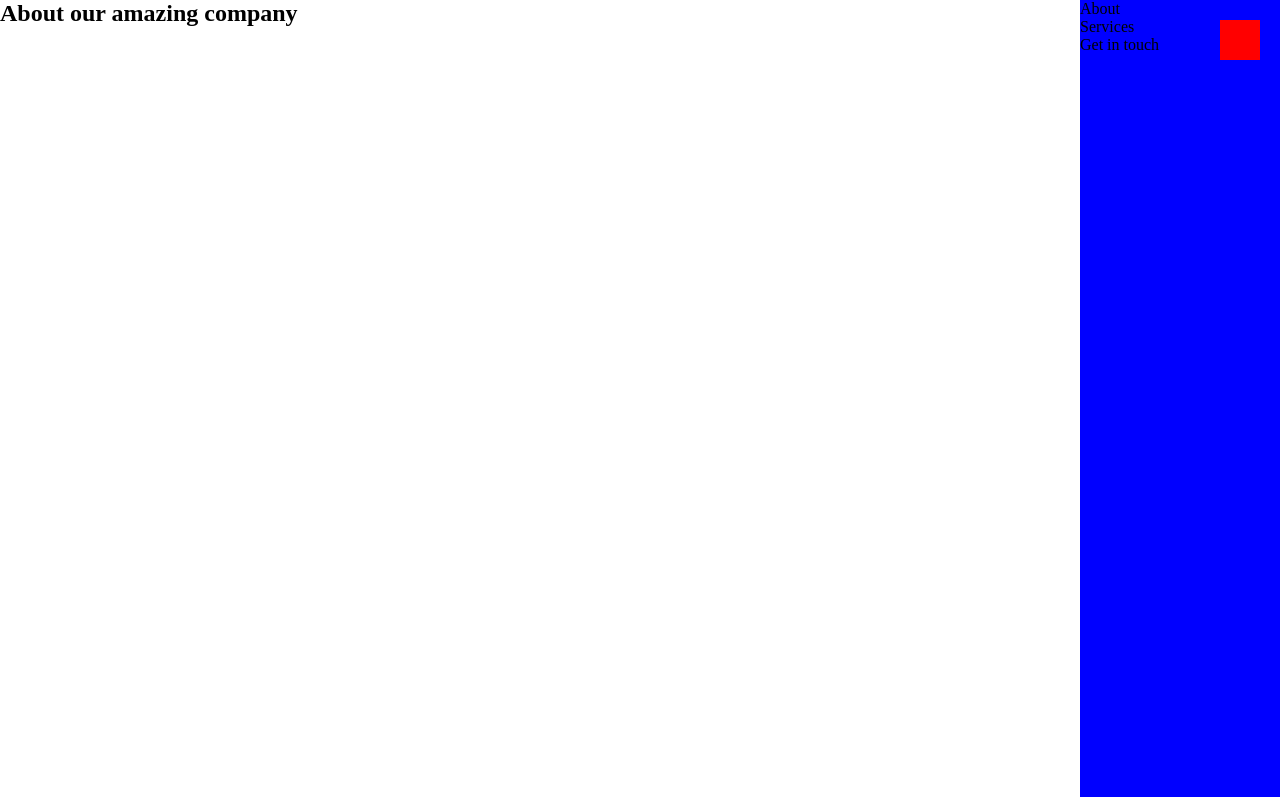
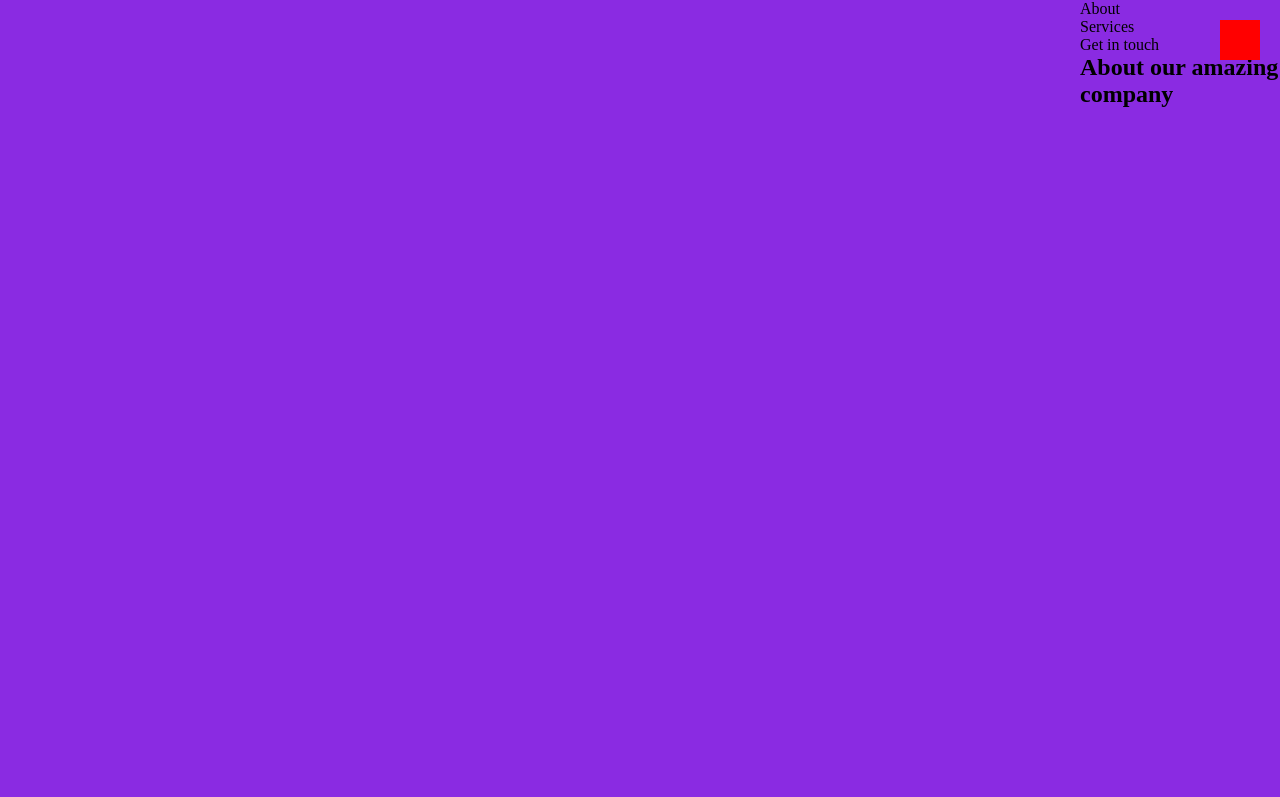
Before and after one commit to Uncasaa/w2-practices, a plain HTML site: page index.html in a window 1280 px wide. Both pictures are taken after a click on the button 1240 px from the left and 40 px from the top of the page. Shown: the top 797 px of the page. Drawn offline with Linux system fonts and the light colour scheme.

Commit message:
bodyId onclick

```diff
--- a/index.html
+++ b/index.html
@@ -10,7 +10,7 @@
     <link rel="stylesheet" href="./style.css">
     <script src="./script.js"></script>
 </head>
-<body>
+<body id="bodyId">
     <button id="menu-btn"></button>
     <nav id="nav">
         <ul>
--- a/script.js
+++ b/script.js
@@ -1,6 +1,6 @@
 function toggleClicked(event) {
     event.target.classList.toggle("clicked");
-    document.getElementById("nav").classList.toggle("clicked");
+    document.getElementById("bodyId").classList.toggle("clicked");
 };
 
 function loadEvent() {
@@ -11,3 +11,8 @@ function loadEvent() {
 };
 
 window.addEventListener("load", loadEvent);
+
+/* function toggleClicked(event) {
+    document.getElementById("bodyID").classList.toggle("clicked");
+};
+ */
--- a/style.css
+++ b/style.css
@@ -60,13 +60,13 @@ section {
     background-color: red;
 }
 
-#nav {
+#bodyId {
     position: fixed;
     top: 0;
     right: -200px;
     width: 200px;
     height: 100vh;
-    z-index: 9;
+    z-index: 8;
 
     background-color: blue;
 }
@@ -74,3 +74,11 @@ section {
 #nav.clicked {
     right: 0;
 }
+#bodyId {
+    z-index: 8;
+}
+
+#bodyId.clicked {
+    right: 0;
+    background-color: blueviolet;
+}
```
